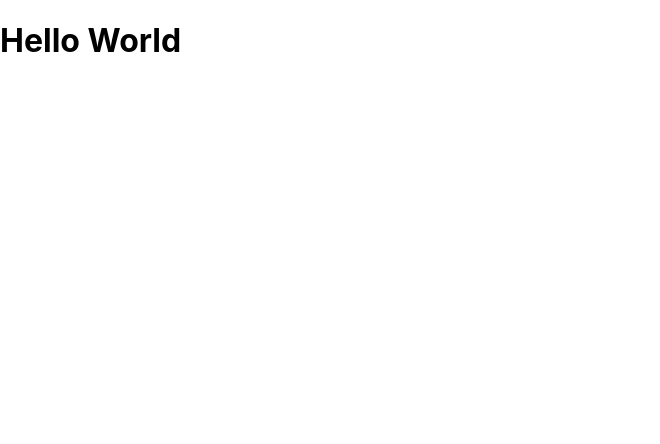
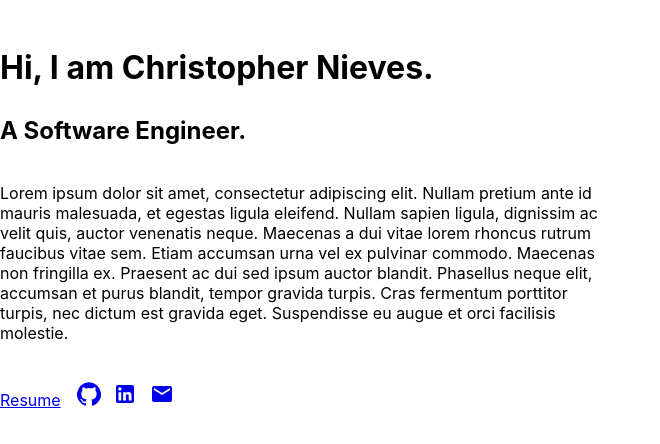
Before and after one commit to Nievescs20/Portfolio, a React (Create React App) app: page / in a window 1280 px wide. Shown: the top 444 px of the page, without its empty margins (0-660 px from the left). Built offline with nearby package versions, Linux system fonts and the light colour scheme.

Commit message:
made changes to src/index.js to comply with React 18, imported About into App.js

```diff
--- a/package.json
+++ b/package.json
@@ -7,6 +7,7 @@
     "@emotion/styled": "^11.8.1",
     "@material-ui/core": "^4.12.3",
     "@material-ui/icons": "^4.11.2",
+    "@mui/icons-material": "^5.5.1",
     "@mui/material": "^5.5.3",
     "@testing-library/jest-dom": "^5.16.3",
     "@testing-library/react": "^12.1.4",
--- a/src/App.js
+++ b/src/App.js
@@ -1,7 +1,11 @@
 import "./App.css";
-
+import About from "./components/About/About";
 function App() {
-  return <h1>Hello World</h1>;
+  return (
+    <div>
+      <About />
+    </div>
+  );
 }
 
 export default App;
--- /dev/null
+++ b/src/components/About/About.css
@@ -0,0 +1,37 @@
+.about {
+  flex-direction: column;
+  margin-top: 3em;
+}
+
+.about-name {
+  color: var(--clr-primary);
+}
+
+.about-role {
+  margin-top: 1.2em;
+}
+
+.about-desc {
+  font-size: 1rem;
+  max-width: 600px;
+}
+
+.about-desc,
+.about-contact {
+  margin-top: 2.4em;
+}
+
+.about .link-icon {
+  margin-right: 0.8em;
+}
+
+.about .btn-outline {
+  margin-right: 1em;
+}
+
+@media (max-width: 600px) {
+  .app .about {
+    align-items: flex-start;
+    margin-top: 2em;
+  }
+}
--- /dev/null
+++ b/src/components/About/About.js
@@ -0,0 +1,68 @@
+import GitHubIcon from "@material-ui/icons/GitHub";
+import LinkedInIcon from "@material-ui/icons/LinkedIn";
+import EmailIcon from "@mui/icons-material/Email";
+import { about } from "../../info";
+import "./About.css";
+
+const About = () => {
+  const { name, role, description, resume, social } = about;
+
+  return (
+    <div className="about center">
+      {name && (
+        <h1>
+          Hi, I am <span className="about-name">{name}.</span>
+        </h1>
+      )}
+
+      {role && <h2 className="about-role">A {role}.</h2>}
+      <p className="about-desc">{description && description}</p>
+
+      <div className="about-contact center">
+        {resume && (
+          <a href={resume}>
+            <span type="button" className="btn btn-outline">
+              Resume
+            </span>
+          </a>
+        )}
+
+        {social && (
+          <>
+            {social.github && (
+              <a
+                href={social.github}
+                aria-label="github"
+                className="link link-icon"
+              >
+                <GitHubIcon />
+              </a>
+            )}
+
+            {social.linkedin && (
+              <a
+                href={social.linkedin}
+                aria-label="linkedin"
+                className="link link-icon"
+              >
+                <LinkedInIcon />
+              </a>
+            )}
+
+            {social.email && (
+              <a
+                href={social.email}
+                aria-label="email"
+                className="link link-icon"
+              >
+                <EmailIcon />
+              </a>
+            )}
+          </>
+        )}
+      </div>
+    </div>
+  );
+};
+
+export default About;
--- a/src/index.js
+++ b/src/index.js
@@ -1,15 +1,13 @@
-import React from 'react';
-import ReactDOM from 'react-dom';
-import './index.css';
-import App from './App';
-import reportWebVitals from './reportWebVitals';
+import React from "react";
+import * as ReactDomClient from "react-dom/client";
+import "./index.css";
+import App from "./App";
+import reportWebVitals from "./reportWebVitals";
 
-ReactDOM.render(
-  <React.StrictMode>
-    <App />
-  </React.StrictMode>,
-  document.getElementById('root')
-);
+const container = document.getElementById("root");
+const root = ReactDomClient.createRoot(container);
+
+root.render(<App tab="home" />);
 
 // If you want to start measuring performance in your app, pass a function
 // to log results (for example: reportWebVitals(console.log))
--- a/src/info.js
+++ b/src/info.js
@@ -1,6 +1,6 @@
 const header = {
   // info that will be used in the nav bar
-  homepage: "https://rajshekhar26.github.io/cleanfolio",
+  homepage: "",
   title: "CN.",
 };
 
@@ -8,7 +8,7 @@ const about = {
   name: "Christopher Nieves",
   role: "Software Engineer",
   description:
-    "Adipisicing sit fugit ullam unde aliquid sequi Facilis soluta facilis perspiciatis corporis nulla aspernatur. Autem eligendi rerum delectus modi quisquam? Illo ut quasi nemo ipsa cumque perspiciatis! Maiores minima consectetur.",
+    "Lorem ipsum dolor sit amet, consectetur adipiscing elit. Nullam pretium ante id mauris malesuada, et egestas ligula eleifend. Nullam sapien ligula, dignissim ac velit quis, auctor venenatis neque. Maecenas a dui vitae lorem rhoncus rutrum faucibus vitae sem. Etiam accumsan urna vel ex pulvinar commodo. Maecenas non fringilla ex. Praesent ac dui sed ipsum auctor blandit. Phasellus neque elit, accumsan et purus blandit, tempor gravida turpis. Cras fermentum porttitor turpis, nec dictum est gravida eget. Suspendisse eu augue et orci facilisis molestie.",
   resume:
     "https://drive.google.com/file/d/1KtXOz_3LIbHQkBVkq9_jPeYwIig4j6Kr/view?usp=sharing",
   social: {
```
Also changed, not shown: 1 other file (tests, documents, lock files or other folders).
